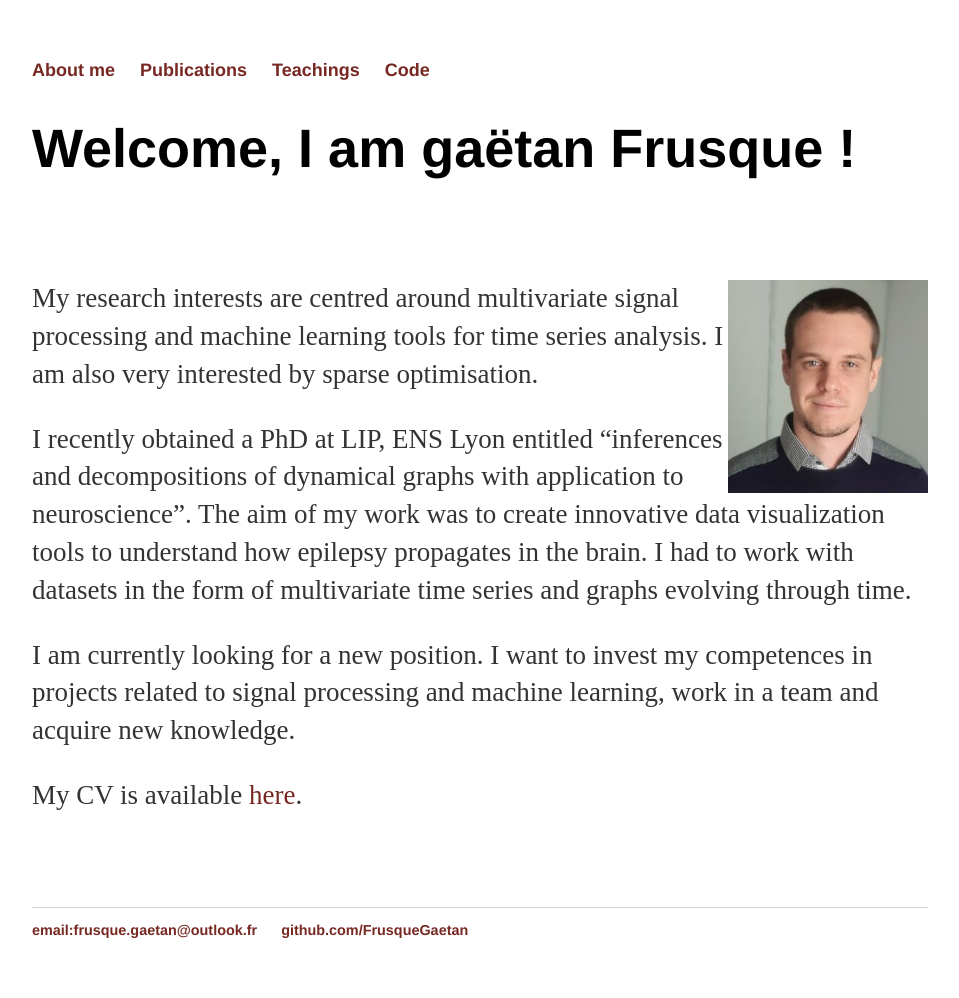
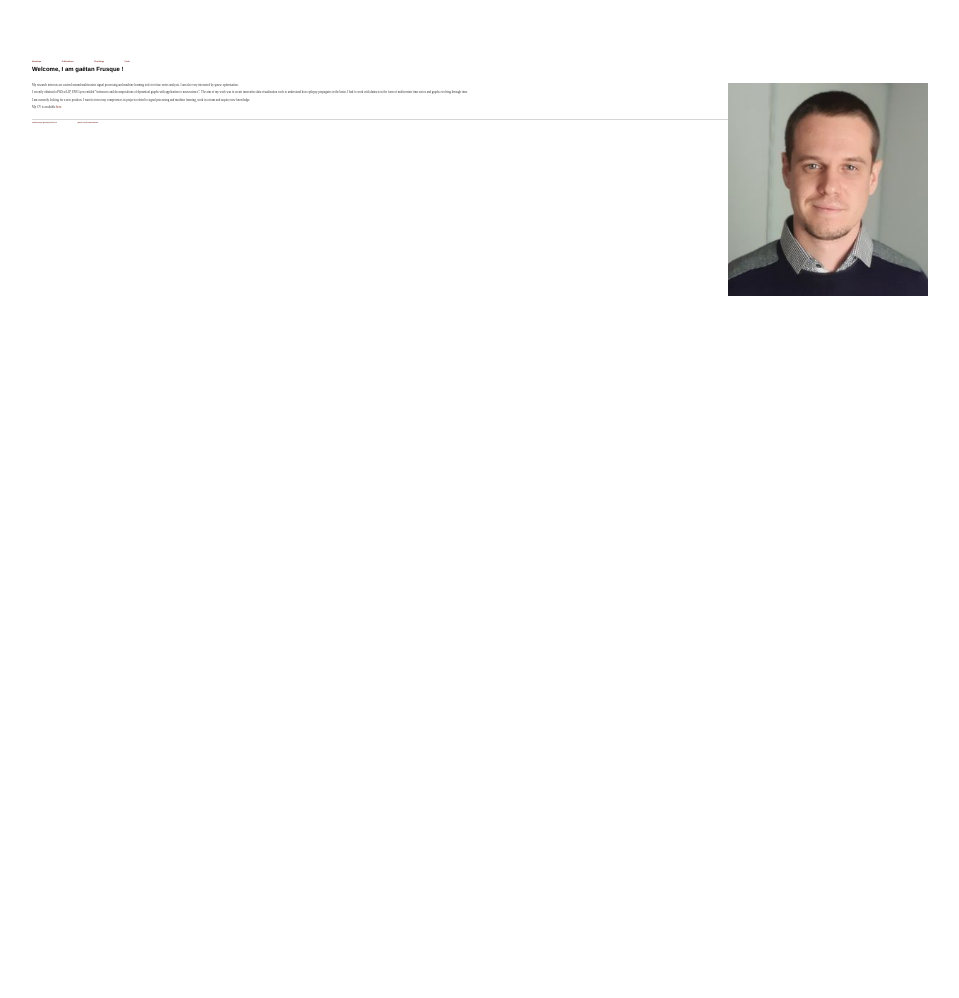
Before and after one commit to FrusqueGaetan/FrusqueGaetan.github.io, a Jekyll site: the page built from index.md, in a window 1280 px wide. Shown: the whole page, without its empty margins (160-1119 px from the left). Built offline with Jekyll 4.4.1, drawn with Linux system fonts in a browser that asks for light colours; after the commit the page ends 900 px from its top, so only the background shows below that.

Commit message:
Update main.css

```diff
--- a/css/main.css
+++ b/css/main.css
@@ -1,7 +1,7 @@
 body {
     margin: 60px auto;
     width: 70%;
-    font-size: 18px;
+    font-size: 2px;
 }
 nav ul, footer ul {
     font-family:'Helvetica', 'Arial', 'Sans-Serif';
```
